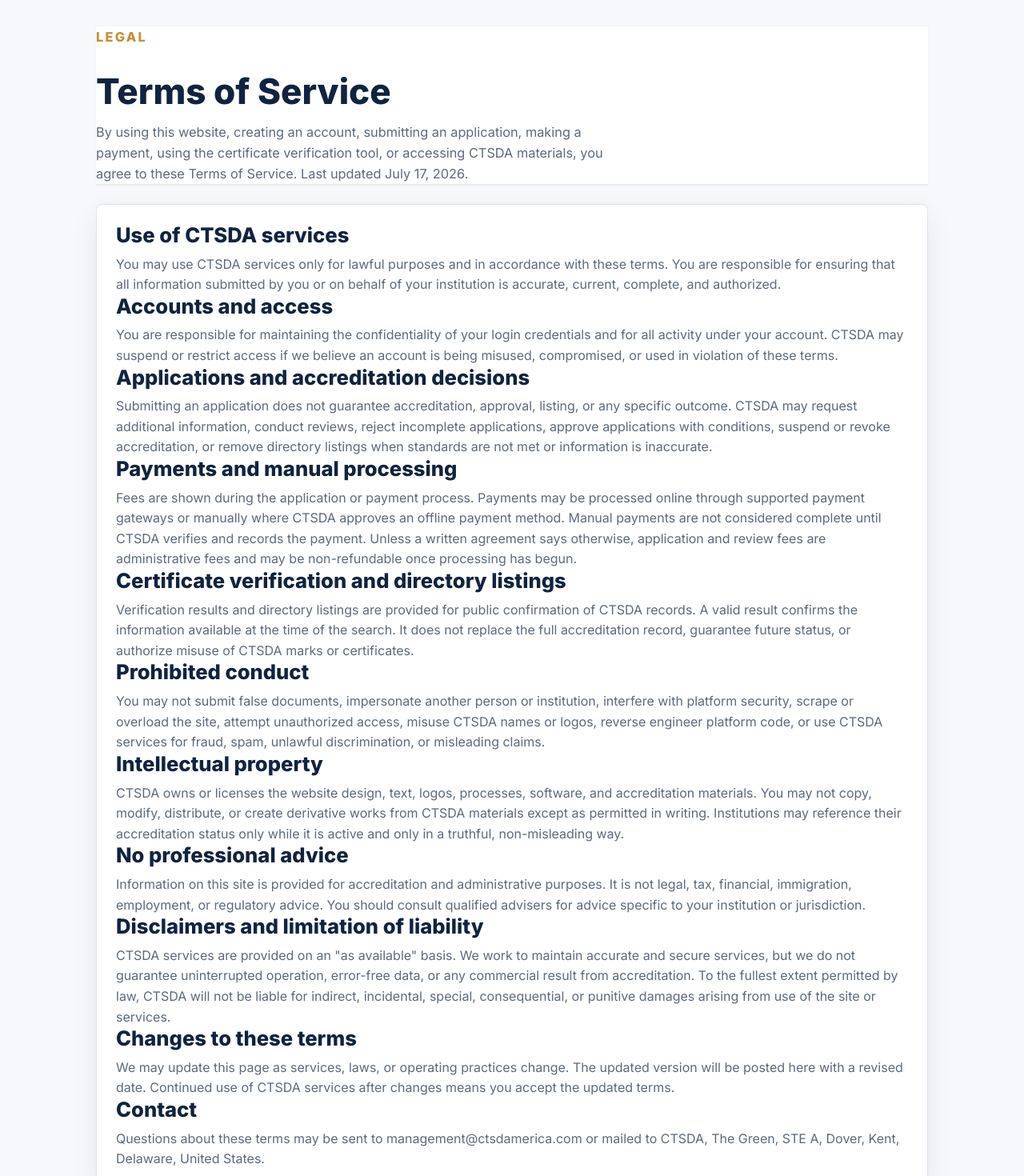
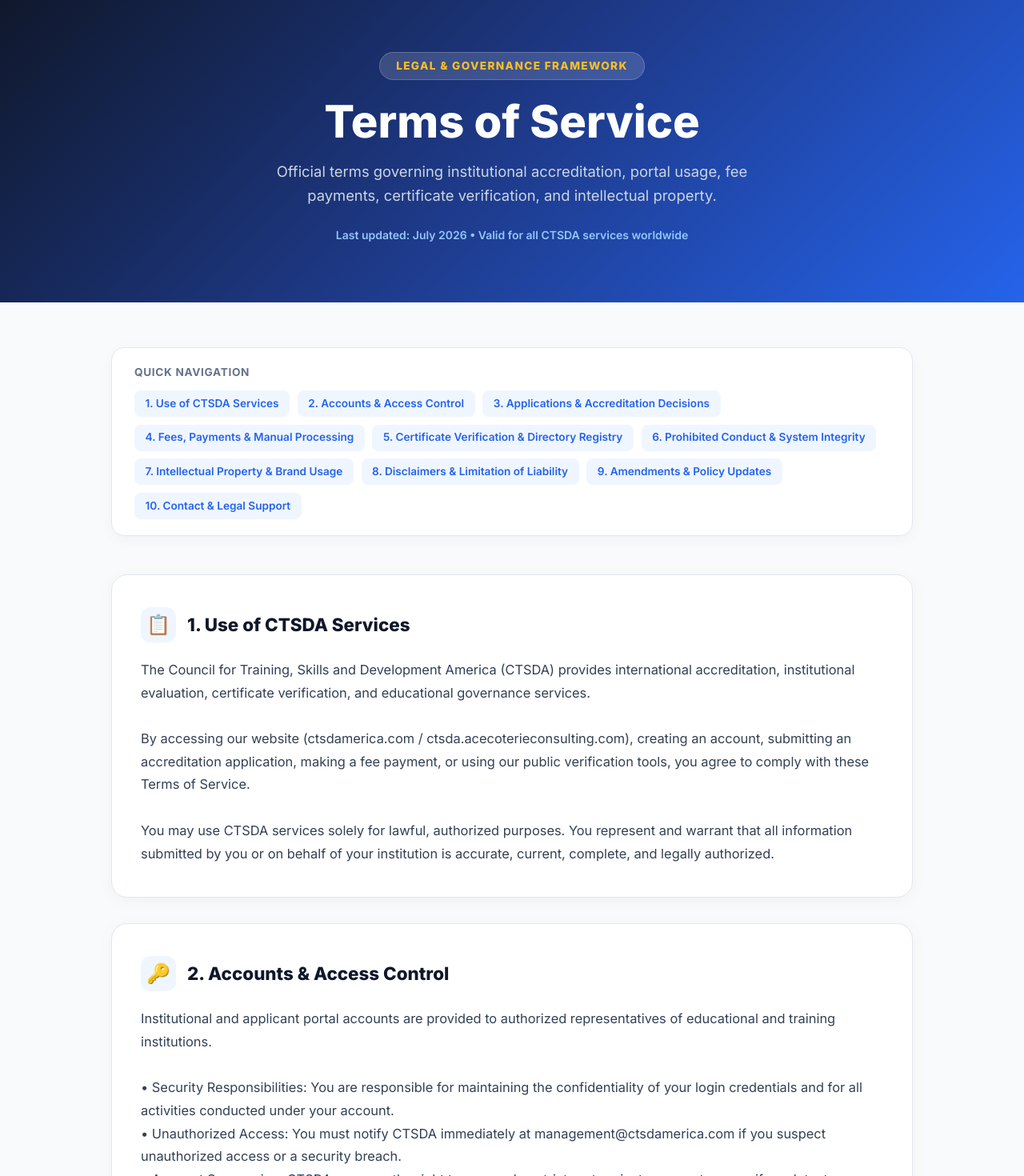
Before and after one commit to jflowdking212/ctsda, a Next.js app in the folder apps/web/: page /terms-of-service in a window 1280 px wide. Shown: the part 100-1570 px from the top of the page at 80% size. Built offline with nearby package versions, Linux system fonts and the light colour scheme.

Commit message:
style: redesign terms of service page to match privacy policy design system

```diff
--- a/apps/web/src/app/terms-of-service/page.tsx
+++ b/apps/web/src/app/terms-of-service/page.tsx
@@ -1,111 +1,303 @@
+import Link from 'next/link';
 import { PublicPage } from '../../components/public-shell';
 
 export const metadata = {
-  title: 'Terms of Service',
-  description: 'CTSDA website, accreditation, payment, and certificate verification terms.',
+  title: 'Terms of Service | CTSDA - Global Standards in Education Excellence',
+  description: 'Official Terms of Service, institutional agreement, payment rules, and certificate verification terms for the Council for Training, Skills & Development America (CTSDA).',
 };
+
+const sections = [
+  {
+    id: 'use-of-services',
+    title: '1. Use of CTSDA Services',
+    icon: '📋',
+    content: `The Council for Training, Skills and Development America (CTSDA) provides international accreditation, institutional evaluation, certificate verification, and educational governance services.
+
+By accessing our website (ctsdamerica.com / ctsda.acecoterieconsulting.com), creating an account, submitting an accreditation application, making a fee payment, or using our public verification tools, you agree to comply with these Terms of Service.
+
+You may use CTSDA services solely for lawful, authorized purposes. You represent and warrant that all information submitted by you or on behalf of your institution is accurate, current, complete, and legally authorized.`
+  },
+  {
+    id: 'accounts-access',
+    title: '2. Accounts & Access Control',
+    icon: '🔑',
+    content: `Institutional and applicant portal accounts are provided to authorized representatives of educational and training institutions.
+
+• Security Responsibilities: You are responsible for maintaining the confidentiality of your login credentials and for all activities conducted under your account.
+• Unauthorized Access: You must notify CTSDA immediately at management@ctsdamerica.com if you suspect unauthorized access or a security breach.
+• Account Suspension: CTSDA reserves the right to suspend, restrict, or terminate account access if we detect fraudulent activity, credential sharing, or non-compliance with our governance policies.`
+  },
+  {
+    id: 'accreditation-decisions',
+    title: '3. Applications & Accreditation Decisions',
+    icon: '🎓',
+    content: `Submitting an accreditation application initiates a formal evaluation process conducted by CTSDA peer reviewers and quality assurance officers.
+
+• No Automatic Approval: Application submission or fee payment does not guarantee accreditation, approval, or listing in the public registry.
+• Additional Documentation: CTSDA reserves the right to request supplementary evidence, conduct site audits, or request curriculum modifications before making a final determination.
+• Revocation & Suspension: CTSDA reserves the right to suspend or revoke accreditation if an institution fails to maintain quality standards, submits false credentials, or breaches ethical benchmarks.`
+  },
+  {
+    id: 'payments-fees',
+    title: '4. Fees, Payments & Manual Processing',
+    icon: '💳',
+    content: `All fees associated with accreditation applications, review processing, and annual institutional subscriptions are specified in the official CTSDA fee schedule (e.g. $500 USD annual accreditation fee).
+
+• Payment Methods: Payments may be processed online via integrated payment gateways (Stripe) or via approved manual bank transfers.
+• Manual Transfer Verification: Manual wire/bank transfers are not considered complete until CTSDA finance officers verify and confirm the funds in our accounts.
+• Non-Refundability: Unless stated otherwise in a formal written agreement, application, evaluation, and review fees are administrative fees and are non-refundable once review processing has commenced.`
+  },
+  {
+    id: 'verification-directory',
+    title: '5. Certificate Verification & Directory Registry',
+    icon: '🔍',
+    content: `CTSDA operates a public searchable directory of accredited institutions and an automated certificate verification portal.
+
+• Public Confirmation: Verification results and public directory listings reflect official CTSDA records at the time of the lookup.
+• Record Validity: A valid verification result confirms that a certificate or institution was officially recorded by CTSDA. It does not authorize third parties to alter or misuse CTSDA credentials.
+• Misrepresentation: Falsifying CTSDA certificate numbers or displaying unearned verification badges is strictly prohibited.`
+  },
+  {
+    id: 'prohibited-conduct',
+    title: '6. Prohibited Conduct & System Integrity',
+    icon: '🚫',
+    content: `When utilizing CTSDA platforms or representing CTSDA credentials, you must NOT:
+
+• Submit fraudulent documents, forged credentials, or misleading institutional profiles.
+• Impersonate another institution, officer, student, or CTSDA representative.
+• Reverse engineer, scrape, overload, or attempt unauthorized access to CTSDA server infrastructure.
+• Display the CTSDA accreditation seal or logo if your institution is not actively accredited or if accreditation has expired.`
+  },
+  {
+    id: 'intellectual-property',
+    title: '7. Intellectual Property & Brand Usage',
+    icon: '⚖️',
+    content: `All content, evaluation frameworks, accreditation seals, badges, software code, design tokens, and trademarks are the exclusive intellectual property of CTSDA.
+
+• License for Accredited Providers: Active accredited institutions are granted a non-exclusive, non-transferable license to display the official CTSDA Accreditation Seal solely during their valid accreditation term.
+• Trademark Protection: Unauthorized reproduction of CTSDA logos or misleading claims of partnership will result in immediate legal action and public registry notice.`
+  },
+  {
+    id: 'disclaimers-liability',
+    title: '8. Disclaimers & Limitation of Liability',
+    icon: '🛡️',
+    content: `CTSDA services, public directories, and certificate verification portals are provided on an "as available" basis.
+
+• Operational Continuity: While we strive for 100% uptime and precise records, CTSDA does not guarantee uninterrupted website availability or error-free transmissions.
+• Limitation of Liability: To the maximum extent permitted by applicable law, CTSDA and its board members shall not be liable for direct, indirect, incidental, or consequential damages resulting from the use of or inability to use our services.`
+  },
+  {
+    id: 'amendments',
+    title: '9. Amendments & Policy Updates',
+    icon: '🔄',
+    content: `CTSDA reserves the right to update these Terms of Service as international standards, statutory regulations, or operational practices evolve.
+
+• Notice of Updates: Revised terms will be published on this page with an updated revision date.
+• Continued Acceptance: Continued access to or use of CTSDA portals, directory listings, or verification tools following an update constitutes acceptance of the modified Terms of Service.`
+  },
+  {
+    id: 'contact',
+    title: '10. Contact & Legal Support',
+    icon: '✉️',
+    content: `For legal inquiries, accreditation disputes, or questions regarding these Terms of Service, contact the CTSDA Legal Office:
+
+Council for Training, Skills and Development America (CTSDA)
+Address: The Green, STE A, Dover, Kent, Delaware, United States
+Email: management@ctsdamerica.com
+Official Portal: https://ctsda.acecoterieconsulting.com`
+  }
+];
 
 export default function TermsOfServicePage() {
   return (
     <PublicPage>
-      <main className="content-page">
-        <header className="content-header">
-          <p className="eyebrow">Legal</p>
-          <h1>Terms of Service</h1>
-          <p>
-            By using this website, creating an account, submitting an application, making a payment,
-            using the certificate verification tool, or accessing CTSDA materials, you agree to
-            these Terms of Service. Last updated July 17, 2026.
-          </p>
-        </header>
+      <main style={{ backgroundColor: '#f8fafc', minHeight: '100vh', paddingBottom: '6rem' }}>
+        {/* Banner Hero */}
+        <section
+          style={{
+            background: 'linear-gradient(135deg, #0f172a 0%, #1e3a8a 50%, #2563eb 100%)',
+            color: '#ffffff',
+            padding: '5rem 2rem 4.5rem',
+            textAlign: 'center',
+            position: 'relative',
+          }}
+        >
+          <div style={{ maxWidth: '850px', margin: '0 auto' }}>
+            <span
+              style={{
+                display: 'inline-block',
+                padding: '0.35rem 1.25rem',
+                backgroundColor: 'rgba(255, 255, 255, 0.15)',
+                color: '#fbbf24',
+                borderRadius: '999px',
+                fontSize: '0.85rem',
+                fontWeight: 800,
+                letterSpacing: '0.1em',
+                textTransform: 'uppercase',
+                marginBottom: '1.25rem',
+                border: '1px solid rgba(255, 255, 255, 0.2)',
+              }}
+            >
+              Legal & Governance Framework
+            </span>
+            <h1
+              style={{
+                fontSize: 'clamp(2.2rem, 5vw, 3.5rem)',
+                fontWeight: 800,
+                color: '#ffffff',
+                marginBottom: '1rem',
+                lineHeight: 1.15,
+              }}
+            >
+              Terms of Service
+            </h1>
+            <p style={{ fontSize: '1.15rem', color: '#cbd5e1', maxWidth: '680px', margin: '0 auto', lineHeight: 1.6 }}>
+              Official terms governing institutional accreditation, portal usage, fee payments, certificate verification, and intellectual property.
+            </p>
+            <div style={{ marginTop: '1.5rem', fontSize: '0.875rem', color: '#93c5fd', fontWeight: 600 }}>
+              Last updated: July 2026 • Valid for all CTSDA services worldwide
+            </div>
+          </div>
+        </section>
 
-        <section className="content-panel">
-          <h2>Use of CTSDA services</h2>
-          <p>
-            You may use CTSDA services only for lawful purposes and in accordance with these terms.
-            You are responsible for ensuring that all information submitted by you or on behalf of
-            your institution is accurate, current, complete, and authorized.
-          </p>
+        {/* Content Body */}
+        <div style={{ maxWidth: '1050px', margin: '0 auto', padding: '3.5rem 1.5rem 0' }}>
 
-          <h2>Accounts and access</h2>
-          <p>
-            You are responsible for maintaining the confidentiality of your login credentials and
-            for all activity under your account. CTSDA may suspend or restrict access if we believe
-            an account is being misused, compromised, or used in violation of these terms.
-          </p>
+          {/* Quick Jump Bar */}
+          <div
+            style={{
+              backgroundColor: '#ffffff',
+              borderRadius: '1rem',
+              padding: '1.25rem 1.75rem',
+              boxShadow: '0 4px 16px rgba(0, 0, 0, 0.04)',
+              border: '1px solid #e2e8f0',
+              marginBottom: '3rem',
+            }}
+          >
+            <div style={{ fontSize: '0.85rem', fontWeight: 700, color: '#64748b', textTransform: 'uppercase', letterSpacing: '0.05em', marginBottom: '0.75rem' }}>
+              Quick Navigation
+            </div>
+            <div style={{ display: 'flex', flexWrap: 'wrap', gap: '0.6rem' }}>
+              {sections.map((s) => (
+                <a
+                  key={s.id}
+                  href={`#${s.id}`}
+                  style={{
+                    fontSize: '0.85rem',
+                    fontWeight: 600,
+                    color: '#2563eb',
+                    backgroundColor: '#eff6ff',
+                    padding: '0.35rem 0.85rem',
+                    borderRadius: '0.5rem',
+                    textDecoration: 'none',
+                    transition: 'all 0.2s',
+                  }}
+                >
+                  {s.title}
+                </a>
+              ))}
+            </div>
+          </div>
 
-          <h2>Applications and accreditation decisions</h2>
-          <p>
-            Submitting an application does not guarantee accreditation, approval, listing, or any
-            specific outcome. CTSDA may request additional information, conduct reviews, reject
-            incomplete applications, approve applications with conditions, suspend or revoke
-            accreditation, or remove directory listings when standards are not met or information is
-            inaccurate.
-          </p>
+          {/* Sections List */}
+          <div style={{ display: 'flex', flexDirection: 'column', gap: '2rem' }}>
+            {sections.map((section) => (
+              <section
+                key={section.id}
+                id={section.id}
+                style={{
+                  backgroundColor: '#ffffff',
+                  borderRadius: '1.25rem',
+                  padding: '2.5rem 2.25rem',
+                  boxShadow: '0 4px 20px rgba(0, 0, 0, 0.04)',
+                  border: '1px solid #e2e8f0',
+                  scrollMarginTop: '6rem',
+                }}
+              >
+                <div style={{ display: 'flex', alignItems: 'center', gap: '0.875rem', marginBottom: '1.25rem' }}>
+                  <span
+                    style={{
+                      fontSize: '1.5rem',
+                      width: '2.75rem',
+                      height: '2.75rem',
+                      backgroundColor: '#eff6ff',
+                      borderRadius: '0.75rem',
+                      display: 'flex',
+                      alignItems: 'center',
+                      justifyContent: 'center',
+                    }}
+                  >
+                    {section.icon}
+                  </span>
+                  <h2 style={{ fontSize: '1.4rem', fontWeight: 800, color: '#0f172a', margin: 0 }}>
+                    {section.title}
+                  </h2>
+                </div>
 
-          <h2>Payments and manual processing</h2>
-          <p>
-            Fees are shown during the application or payment process. Payments may be processed
-            online through supported payment gateways or manually where CTSDA approves an offline
-            payment method. Manual payments are not considered complete until CTSDA verifies and
-            records the payment. Unless a written agreement says otherwise, application and review
-            fees are administrative fees and may be non-refundable once processing has begun.
-          </p>
+                <div
+                  style={{
+                    color: '#334155',
+                    fontSize: '1.025rem',
+                    lineHeight: 1.75,
+                    whiteSpace: 'pre-line',
+                  }}
+                >
+                  {section.content}
+                </div>
+              </section>
+            ))}
+          </div>
 
-          <h2>Certificate verification and directory listings</h2>
-          <p>
-            Verification results and directory listings are provided for public confirmation of
-            CTSDA records. A valid result confirms the information available at the time of the
-            search. It does not replace the full accreditation record, guarantee future status, or
-            authorize misuse of CTSDA marks or certificates.
-          </p>
+          {/* Footer Callout */}
+          <div
+            style={{
+              marginTop: '3.5rem',
+              backgroundColor: '#1e293b',
+              color: '#ffffff',
+              borderRadius: '1.25rem',
+              padding: '2.5rem',
+              textAlign: 'center',
+              boxShadow: '0 10px 30px rgba(0, 0, 0, 0.1)',
+            }}
+          >
+            <h3 style={{ fontSize: '1.5rem', fontWeight: 800, color: '#ffffff', marginBottom: '0.75rem' }}>
+              Have questions about our Terms of Service?
+            </h3>
+            <p style={{ color: '#cbd5e1', fontSize: '1.05rem', maxWidth: '600px', margin: '0 auto 1.5rem' }}>
+              Our compliance and legal team is available to assist applicants, accredited providers, and public verifiers.
+            </p>
+            <div style={{ display: 'flex', justifyContent: 'center', gap: '1rem', flexWrap: 'wrap' }}>
+              <Link
+                href="/contact"
+                style={{
+                  backgroundColor: '#2563eb',
+                  color: '#ffffff',
+                  fontWeight: 700,
+                  padding: '0.85rem 1.75rem',
+                  borderRadius: '0.625rem',
+                  textDecoration: 'none',
+                }}
+              >
+                Contact Legal Support
+              </Link>
+              <Link
+                href="/privacy-policy"
+                style={{
+                  backgroundColor: 'rgba(255, 255, 255, 0.1)',
+                  color: '#ffffff',
+                  border: '1.5px solid rgba(255, 255, 255, 0.4)',
+                  fontWeight: 700,
+                  padding: '0.85rem 1.75rem',
+                  borderRadius: '0.625rem',
+                  textDecoration: 'none',
+                }}
+              >
+                View Privacy Policy
+              </Link>
+            </div>
+          </div>
 
-          <h2>Prohibited conduct</h2>
-          <p>
-            You may not submit false documents, impersonate another person or institution, interfere
-            with platform security, scrape or overload the site, attempt unauthorized access, misuse
-            CTSDA names or logos, reverse engineer platform code, or use CTSDA services for fraud,
-            spam, unlawful discrimination, or misleading claims.
-          </p>
-
-          <h2>Intellectual property</h2>
-          <p>
-            CTSDA owns or licenses the website design, text, logos, processes, software, and
-            accreditation materials. You may not copy, modify, distribute, or create derivative
-            works from CTSDA materials except as permitted in writing. Institutions may reference
-            their accreditation status only while it is active and only in a truthful, non-misleading
-            way.
-          </p>
-
-          <h2>No professional advice</h2>
-          <p>
-            Information on this site is provided for accreditation and administrative purposes. It
-            is not legal, tax, financial, immigration, employment, or regulatory advice. You should
-            consult qualified advisers for advice specific to your institution or jurisdiction.
-          </p>
-
-          <h2>Disclaimers and limitation of liability</h2>
-          <p>
-            CTSDA services are provided on an "as available" basis. We work to maintain accurate
-            and secure services, but we do not guarantee uninterrupted operation, error-free data,
-            or any commercial result from accreditation. To the fullest extent permitted by law,
-            CTSDA will not be liable for indirect, incidental, special, consequential, or punitive
-            damages arising from use of the site or services.
-          </p>
-
-          <h2>Changes to these terms</h2>
-          <p>
-            We may update this page as services, laws, or operating practices change. The updated
-            version will be posted here with a revised date. Continued use of CTSDA services after
-            changes means you accept the updated terms.
-          </p>
-
-          <h2>Contact</h2>
-          <p>
-            Questions about these terms may be sent to management@ctsdamerica.com or mailed to
-            CTSDA, The Green, STE A, Dover, Kent, Delaware, United States.
-          </p>
-        </section>
+        </div>
       </main>
     </PublicPage>
   );
```
